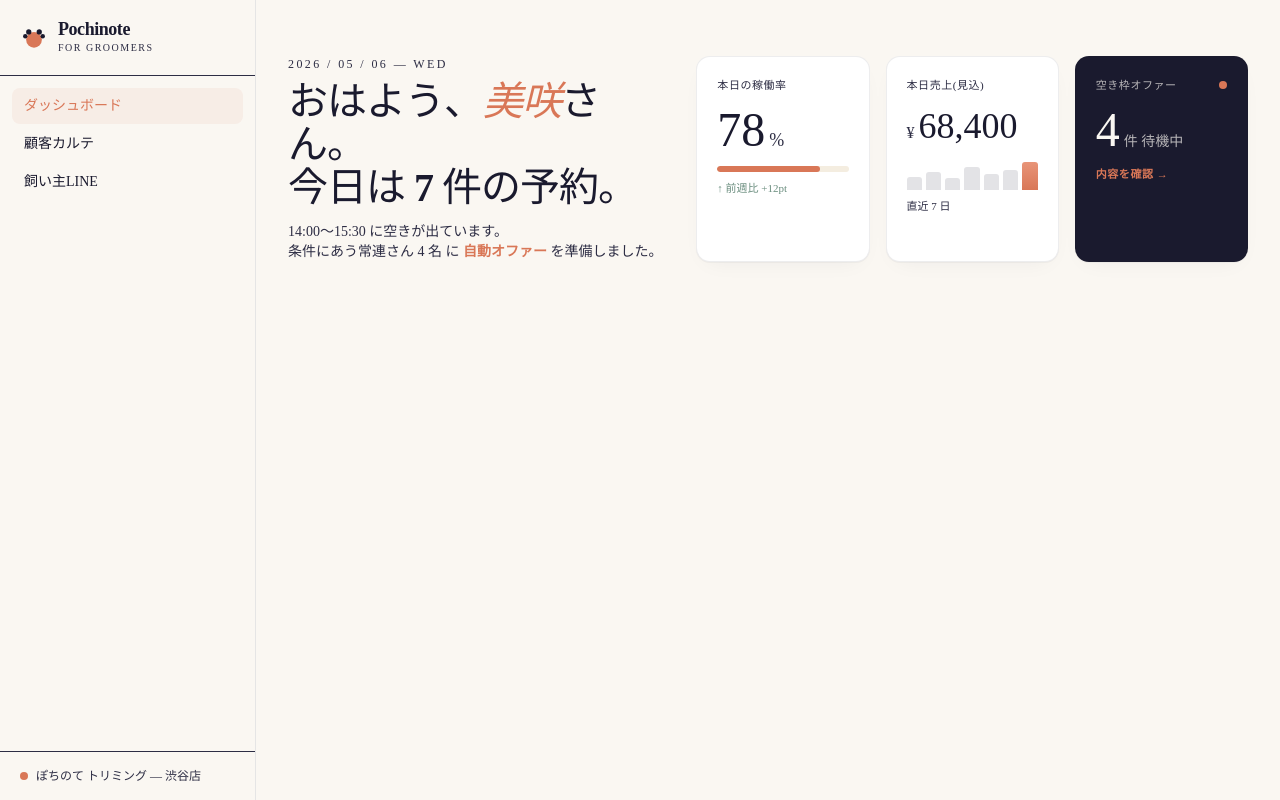
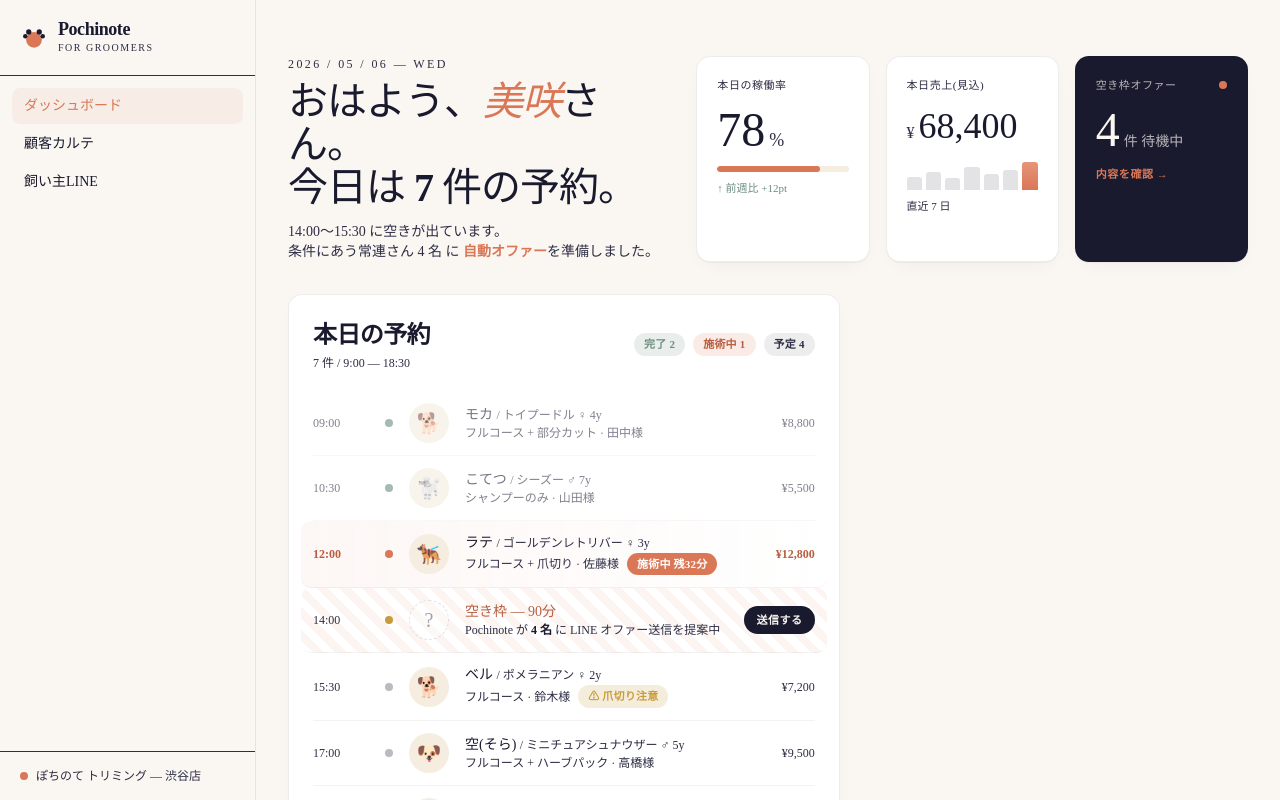
Before and after one commit to taihei19940314-droid/pochinote, a Next.js app: page /dashboard in a window 1280 px wide. Built offline with nearby package versions, Linux system fonts and the light colour scheme.

Commit message:
feat: ダッシュボード本日の予約タイムライン実装

```diff
--- a/src/app/dashboard/page.tsx
+++ b/src/app/dashboard/page.tsx
@@ -5,7 +5,6 @@ function getGreeting(hour: number) {
 }
 
 const DAYS = ["Sun", "Mon", "Tue", "Wed", "Thu", "Fri", "Sat"];
-
 const barHeights = [40, 55, 35, 70, 50, 60, 85];
 
 export default function DashboardPage() {
@@ -17,28 +16,20 @@ export default function DashboardPage() {
     <div className="max-w-5xl mx-auto py-8 px-2">
       {/* Hero strip */}
       <div className="grid grid-cols-12 gap-5 mb-8">
-
-        {/* Greeting */}
         <div className="col-span-5">
-          <div className="text-xs tracking-[0.2em] uppercase mb-2" style={{ color: "var(--ink-soft)" }}>
-            {dateLabel}
-          </div>
-          <h1 className="font-display text-[40px] leading-[1.08] font-light tracking-tight" style={{ color: "var(--ink)" }}>
+          <div className="text-xs tracking-[0.2em] uppercase mb-2" style={{ color: "var(--ink-soft)" }}>{dateLabel}</div>
+          <h1 className="font-display text-[40px] leading-[1.08] font-light tracking-tight">
             {greeting}、<span className="italic" style={{ color: "var(--terra)" }}>美咲</span>さん。<br />
             今日は <span className="font-semibold">7</span> 件の予約。
           </h1>
           <p className="text-sm mt-3" style={{ color: "var(--ink-soft)" }}>
             14:00〜15:30 に空きが出ています。<br />
             条件にあう常連さん 4 名 に{" "}
-            <span className="font-semibold" style={{ color: "var(--terra)" }}>自動オファー</span>
-            {" "}を準備しました。
+            <span className="font-semibold" style={{ color: "var(--terra)" }}>自動オファー</span>を準備しました。
           </p>
         </div>
 
-        {/* KPI cards */}
         <div className="col-span-7 grid grid-cols-3 gap-4">
-
-          {/* 稼働率 */}
           <div className="card p-5">
             <div className="text-[11px] tracking-wider uppercase mb-3" style={{ color: "var(--ink-soft)" }}>本日の稼働率</div>
             <div className="flex items-baseline gap-1">
@@ -51,7 +42,6 @@ export default function DashboardPage() {
             <div className="text-[11px] font-medium mt-2" style={{ color: "var(--sage)" }}>↑ 前週比 +12pt</div>
           </div>
 
-          {/* 売上 */}
           <div className="card p-5">
             <div className="text-[11px] tracking-wider uppercase mb-3" style={{ color: "var(--ink-soft)" }}>本日売上(見込)</div>
             <div className="flex items-baseline gap-1">
@@ -60,17 +50,12 @@ export default function DashboardPage() {
             </div>
             <div className="flex items-end gap-1 mt-3 h-8">
               {barHeights.map((h, i) => (
-                <div
-                  key={i}
-                  className={i === barHeights.length - 1 ? "bar flex-1" : "bar-muted flex-1"}
-                  style={{ height: `${h}%` }}
-                />
+                <div key={i} className={i === barHeights.length - 1 ? "bar flex-1" : "bar-muted flex-1"} style={{ height: `${h}%` }} />
               ))}
             </div>
             <div className="text-[11px] mt-2" style={{ color: "var(--ink-soft)" }}>直近 7 日</div>
           </div>
 
-          {/* オファー */}
           <div className="card p-5" style={{ background: "var(--ink)", color: "var(--paper)" }}>
             <div className="flex items-center justify-between mb-3">
               <div className="text-[11px] tracking-wider uppercase opacity-70">空き枠オファー</div>
@@ -80,12 +65,123 @@ export default function DashboardPage() {
               <span className="font-display text-5xl font-light">4</span>
               <span className="text-sm opacity-70">件 待機中</span>
             </div>
-            <div className="mt-3 text-[11px] font-semibold tracking-wider uppercase" style={{ color: "var(--terra)" }}>
-              内容を確認 →
+            <div className="mt-3 text-[11px] font-semibold tracking-wider uppercase" style={{ color: "var(--terra)" }}>内容を確認 →</div>
+          </div>
+        </div>
+      </div>
+
+      {/* Main grid */}
+      <div className="grid grid-cols-12 gap-5">
+        {/* Schedule */}
+        <div className="col-span-7 card p-6">
+          <div className="flex items-center justify-between mb-5">
+            <div>
+              <h2 className="font-display text-2xl font-semibold tracking-tight">本日の予約</h2>
+              <div className="text-xs mt-1 font-mono" style={{ color: "var(--ink-soft)" }}>7 件 / 9:00 — 18:30</div>
+            </div>
+            <div className="flex items-center gap-2 text-xs">
+              <span className="pill" style={{ background: "rgba(107,142,127,0.15)", color: "var(--sage)" }}>完了 2</span>
+              <span className="pill" style={{ background: "rgba(217,119,87,0.15)", color: "var(--terra-deep)" }}>施術中 1</span>
+              <span className="pill" style={{ background: "rgba(26,26,46,0.08)", color: "var(--ink-soft)" }}>予定 4</span>
             </div>
           </div>
 
+          <div className="space-y-0">
+            {/* 完了 */}
+            <div className="flex items-center gap-4 py-3 border-b opacity-60" style={{ borderColor: "rgba(26,26,46,0.05)" }}>
+              <div className="font-mono text-xs w-14" style={{ color: "var(--ink-soft)" }}>09:00</div>
+              <div className="dot" style={{ background: "var(--sage)" }} />
+              <div className="dog-avatar">🐕</div>
+              <div className="flex-1">
+                <div className="font-medium text-sm">モカ <span className="text-xs font-normal" style={{ color: "var(--ink-soft)" }}>/ トイプードル ♀ 4y</span></div>
+                <div className="text-xs" style={{ color: "var(--ink-soft)" }}>フルコース + 部分カット · 田中様</div>
+              </div>
+              <div className="text-xs font-mono" style={{ color: "var(--ink-soft)" }}>¥8,800</div>
+            </div>
+
+            <div className="flex items-center gap-4 py-3 border-b opacity-60" style={{ borderColor: "rgba(26,26,46,0.05)" }}>
+              <div className="font-mono text-xs w-14" style={{ color: "var(--ink-soft)" }}>10:30</div>
+              <div className="dot" style={{ background: "var(--sage)" }} />
+              <div className="dog-avatar">🐩</div>
+              <div className="flex-1">
+                <div className="font-medium text-sm">こてつ <span className="text-xs font-normal" style={{ color: "var(--ink-soft)" }}>/ シーズー ♂ 7y</span></div>
+                <div className="text-xs" style={{ color: "var(--ink-soft)" }}>シャンプーのみ · 山田様</div>
+              </div>
+              <div className="text-xs font-mono" style={{ color: "var(--ink-soft)" }}>¥5,500</div>
+            </div>
+
+            {/* 施術中 */}
+            <div className="flex items-center gap-4 py-3 border-b -mx-3 px-3 rounded-lg" style={{ borderColor: "rgba(26,26,46,0.05)", background: "linear-gradient(90deg, rgba(217,119,87,0.06), transparent)" }}>
+              <div className="font-mono text-xs font-semibold w-14" style={{ color: "var(--terra-deep)" }}>12:00</div>
+              <div className="dot" style={{ background: "var(--terra)" }} />
+              <div className="dog-avatar">🐕‍🦺</div>
+              <div className="flex-1">
+                <div className="font-medium text-sm">ラテ <span className="text-xs font-normal" style={{ color: "var(--ink-soft)" }}>/ ゴールデンレトリバー ♀ 3y</span></div>
+                <div className="text-xs flex items-center gap-2" style={{ color: "var(--ink-soft)" }}>
+                  フルコース + 爪切り · 佐藤様
+                  <span className="pill" style={{ background: "var(--terra)", color: "white" }}>施術中 残32分</span>
+                </div>
+              </div>
+              <div className="text-xs font-mono font-semibold" style={{ color: "var(--terra-deep)" }}>¥12,800</div>
+            </div>
+
+            {/* 空き枠 */}
+            <div className="flex items-center gap-4 py-3 border-b stripe-bg -mx-3 px-3 rounded-lg" style={{ borderColor: "rgba(26,26,46,0.05)" }}>
+              <div className="font-mono text-xs w-14" style={{ color: "var(--ink-soft)" }}>14:00</div>
+              <div className="dot" style={{ background: "var(--gold)" }} />
+              <div className="dog-avatar opacity-40" style={{ background: "white", border: "1px dashed rgba(26,26,46,0.3)" }}>?</div>
+              <div className="flex-1">
+                <div className="font-medium text-sm" style={{ color: "var(--terra-deep)" }}>空き枠 — 90分</div>
+                <div className="text-xs" style={{ color: "var(--ink-soft)" }}>
+                  Pochinote が <span className="font-semibold" style={{ color: "var(--ink)" }}>4 名</span> に LINE オファー送信を提案中
+                </div>
+              </div>
+              <button className="text-[11px] font-semibold uppercase tracking-wider px-3 py-1.5 rounded-full" style={{ background: "var(--ink)", color: "var(--paper)" }}>
+                送信する
+              </button>
+            </div>
+
+            {/* 予定 */}
+            <div className="flex items-center gap-4 py-3 border-b" style={{ borderColor: "rgba(26,26,46,0.05)" }}>
+              <div className="font-mono text-xs w-14" style={{ color: "var(--ink-soft)" }}>15:30</div>
+              <div className="dot" style={{ background: "rgba(26,26,46,0.3)" }} />
+              <div className="dog-avatar">🐕</div>
+              <div className="flex-1">
+                <div className="font-medium text-sm">ベル <span className="text-xs font-normal" style={{ color: "var(--ink-soft)" }}>/ ポメラニアン ♀ 2y</span></div>
+                <div className="text-xs flex items-center gap-2" style={{ color: "var(--ink-soft)" }}>
+                  フルコース · 鈴木様
+                  <span className="pill" style={{ background: "rgba(200,155,60,0.18)", color: "var(--gold)" }}>⚠ 爪切り注意</span>
+                </div>
+              </div>
+              <div className="text-xs font-mono" style={{ color: "var(--ink-soft)" }}>¥7,200</div>
+            </div>
+
+            <div className="flex items-center gap-4 py-3 border-b" style={{ borderColor: "rgba(26,26,46,0.05)" }}>
+              <div className="font-mono text-xs w-14" style={{ color: "var(--ink-soft)" }}>17:00</div>
+              <div className="dot" style={{ background: "rgba(26,26,46,0.3)" }} />
+              <div className="dog-avatar">🐶</div>
+              <div className="flex-1">
+                <div className="font-medium text-sm">空(そら) <span className="text-xs font-normal" style={{ color: "var(--ink-soft)" }}>/ ミニチュアシュナウザー ♂ 5y</span></div>
+                <div className="text-xs" style={{ color: "var(--ink-soft)" }}>フルコース + ハーブパック · 高橋様</div>
+              </div>
+              <div className="text-xs font-mono" style={{ color: "var(--ink-soft)" }}>¥9,500</div>
+            </div>
+
+            <div className="flex items-center gap-4 py-3">
+              <div className="font-mono text-xs w-14" style={{ color: "var(--ink-soft)" }}>18:30</div>
+              <div className="dot" style={{ background: "rgba(26,26,46,0.3)" }} />
+              <div className="dog-avatar">🦮</div>
+              <div className="flex-1">
+                <div className="font-medium text-sm">小麦 <span className="text-xs font-normal" style={{ color: "var(--ink-soft)" }}>/ 柴犬 ♀ 8y</span></div>
+                <div className="text-xs" style={{ color: "var(--ink-soft)" }}>シャンプー + 顔バリ · 渡辺様</div>
+              </div>
+              <div className="text-xs font-mono" style={{ color: "var(--ink-soft)" }}>¥6,800</div>
+            </div>
+          </div>
         </div>
+
+        {/* Right col placeholder */}
+        <div className="col-span-5" />
       </div>
     </div>
   );
```
